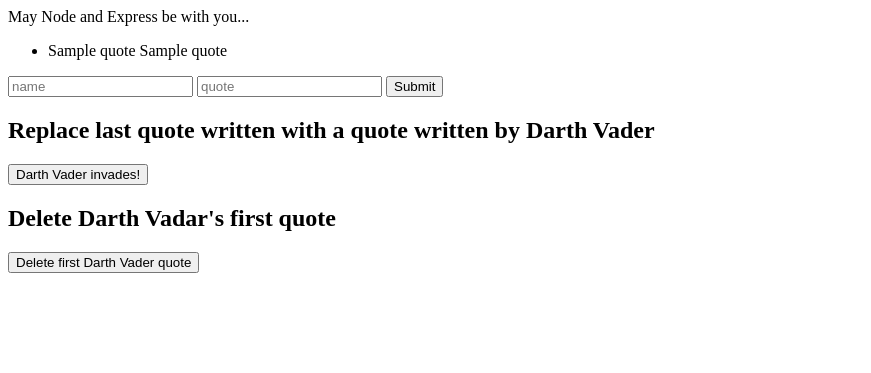
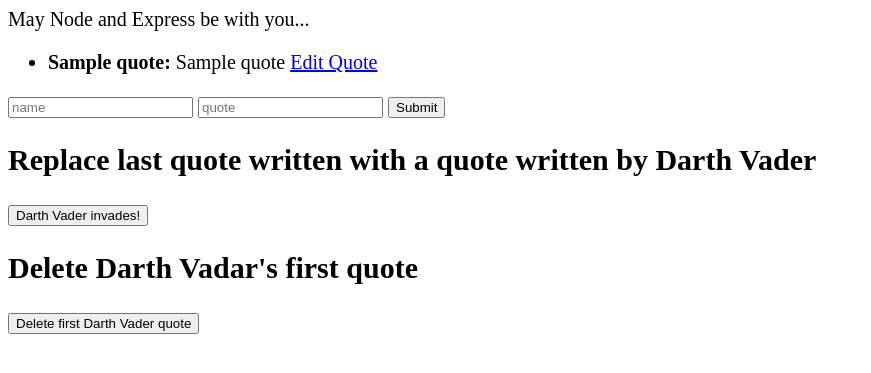
Before and after one commit to ioblorenzo/first-project, a Node server app: template views/index.ejs in a window 1280 px wide. Shown: the top 373 px of the page, without its empty margins (0-871 px from the left). Run offline with Node 20, Linux system fonts and the light colour scheme; the template is opened without the code that fills it: most values are stand-ins (such as "Sample title", 1, 10 or a date in 2020); some libraries are stand-ins or nearby versions.

Commit message:
first update commit

```diff
--- a/public/main.js
+++ b/public/main.js
@@ -1,7 +1,5 @@
-
-// main.js
-var update = document.getElementById('update')
-var del = document.getElementById('delete')
+var update = document.getElementById('update');
+var del = document.getElementById('delete');
 
 update.addEventListener('click', function () {
   fetch('quotes', {
@@ -19,7 +17,7 @@ update.addEventListener('click', function () {
   console.log(data)
   window.location.reload()
   })
-})
+});
 
 del.addEventListener('click', function () {
   fetch('quotes', {
@@ -36,4 +34,7 @@ del.addEventListener('click', function () {
   console.log(data)
   window.location.reload()
   })
-})
+});
+
+
+//END OF CODE//
--- /dev/null
+++ b/public/styles.css
@@ -0,0 +1,15 @@
+html {
+  font-size: 20px;
+}
+
+.quote {
+  margin-top: 0.5em;
+}
+
+.quote > span:first-child {
+  font-weight: bold
+}
+
+.quote > span:first-child:after {
+  content:':'
+}
--- a/server.js
+++ b/server.js
@@ -2,39 +2,53 @@ const express = require('express');
 const bodyParser = require('body-parser');
 const app = express();
 const MongoClient = require('mongodb').MongoClient;
-var db, cursor
+var db, cursor;
 
 MongoClient.connect('mongodb://iobiob:iobiobiob@ds019633.mlab.com:19633/star-wars-quotes', (err, database) => {
 	if (err) return console.log(err)
-	db = database
+	db = database;
 	app.listen(3000, function() {
 		console.log('listening on 3000')
 	})
-})
+});
 
-app.use(bodyParser.urlencoded({extended: true}))
-app.use(express.static('public'))
-app.use(bodyParser.json())
+app.use(bodyParser.json());
+app.use(bodyParser.urlencoded({extended: true}));
+app.use(express.static('public'));
 
 app.get('/', (req, res) => {
   db.collection('quotes').find().toArray((err, result) => {
     if (err) return console.log(err)
-    // renders index.ejs
     res.render('index.ejs', {quotes: result})
   })
-})
+});
+
+app.get('/quote/:id',(req,res)=>{
+db.collection('quotes').find().toArray((err, result) => {
+    if (err) return console.log(err);
+    var quoteSelected;
+    for(quote in result){
+      if(result[quote]._id==req.params.id){
+        quoteSelected = result[quote];
+        console.log(result[quote]);
+      }
+    }
+  res.render('quote.ejs', {quote: quoteSelected});
+
+  });
+
+});
 
 app.post('/quotes', (req, res) => {
 	db.collection('quotes').save(req.body, (err, result) => {
 		if (err) return console.log(err)
-		console.log('Saved to database.')
+		console.log(req.body)
 		res.redirect('/')
 	})
-})
+});
 
 app.put('/quotes', (req, res) => {
-  db.collection('quotes')
-  .findOneAndUpdate({name: 'Yoda'}, {
+  db.collection('quotes').findOneAndUpdate({name: 'Yoda'}, {
     $set: {
       name: req.body.name,
       quote: req.body.quote
@@ -47,7 +61,7 @@ app.put('/quotes', (req, res) => {
     res.send(result)
     console.log('Darth Vader invaded.')
   })
-})
+});
 
 app.delete('/quotes', (req, res) => {
   db.collection('quotes').findOneAndDelete({name: req.body.name},
@@ -56,4 +70,22 @@ app.delete('/quotes', (req, res) => {
     res.send(result)
     console.log('A darth vader quote got deleted.')
   })
-})
+});
+
+
+//app.put('/quotes', (req, res) => {
+//  db.collection.updateOne({_id:req.body.id}, {
+//    $set: {
+//      name: req.body.editname,
+//    quote: req.body.editquote
+//    }
+//  },{
+//    upsert: false
+//  }, (err, result) => {
+//    if (err) return res.send(err)
+//    res.send(result)
+//    console.log('server edit code done')
+//  })
+//});
+
+//END OF CODE//
--- a/views/index.ejs
+++ b/views/index.ejs
@@ -3,6 +3,7 @@
 <head>
   <meta charset="UTF-8">
   <title>MY APP</title>
+  <link rel="stylesheet" href="styles.css">
 </head>
 <body>
   May Node and Express be with you...
@@ -12,6 +13,7 @@
     <li class="quote">
       <span><%= quotes[i].name %></span>
       <span><%= quotes[i].quote %></span>
+      <span><a id="edit" href="/quote/<%= quotes[i]._id%>">Edit Quote</a></span>
     </li>
   <% } %>
   </ul>
```
Also changed, not shown: public/quote.js (added, +34 -0 lines), views/quote.ejs (added, +16 -0 lines), 1 other file.
